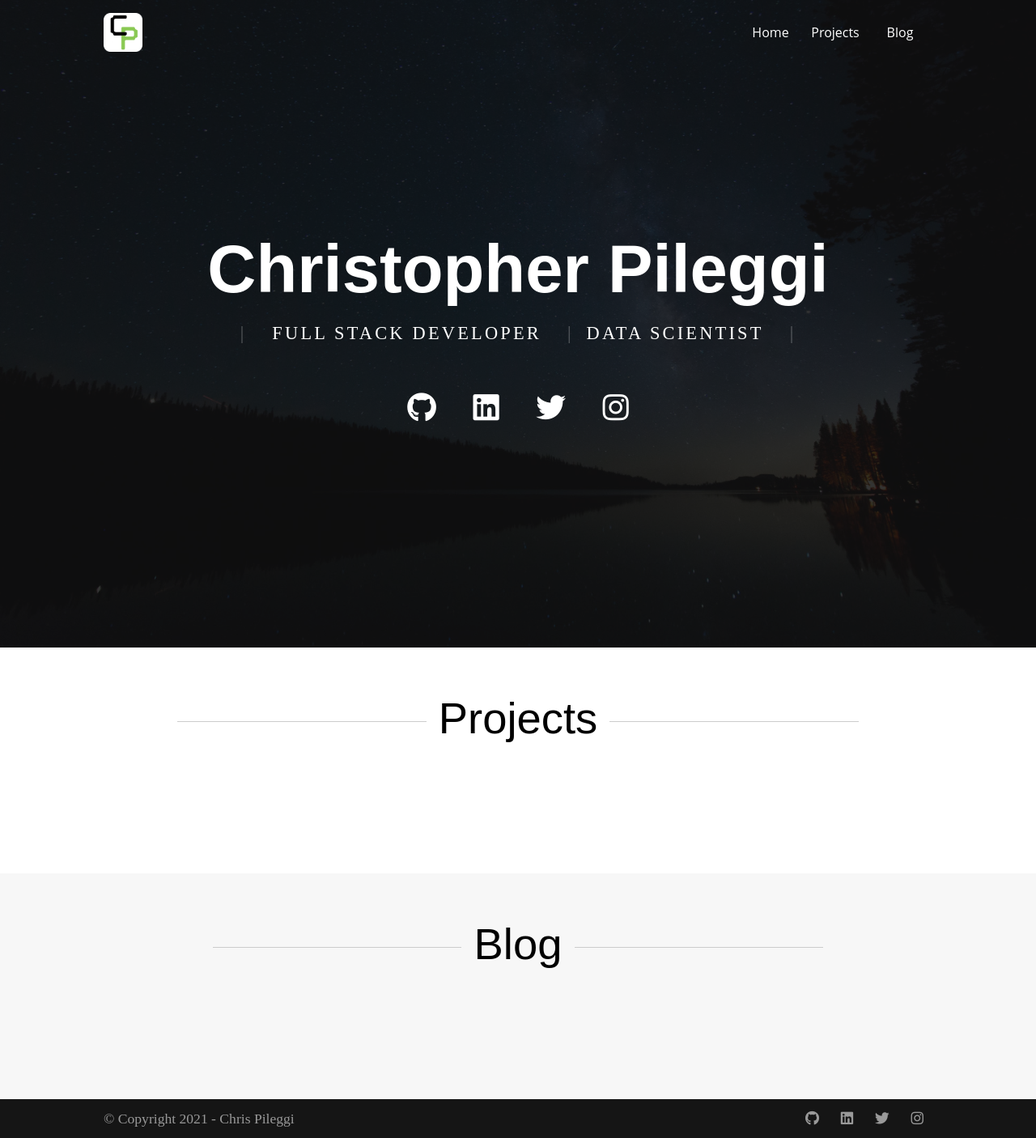
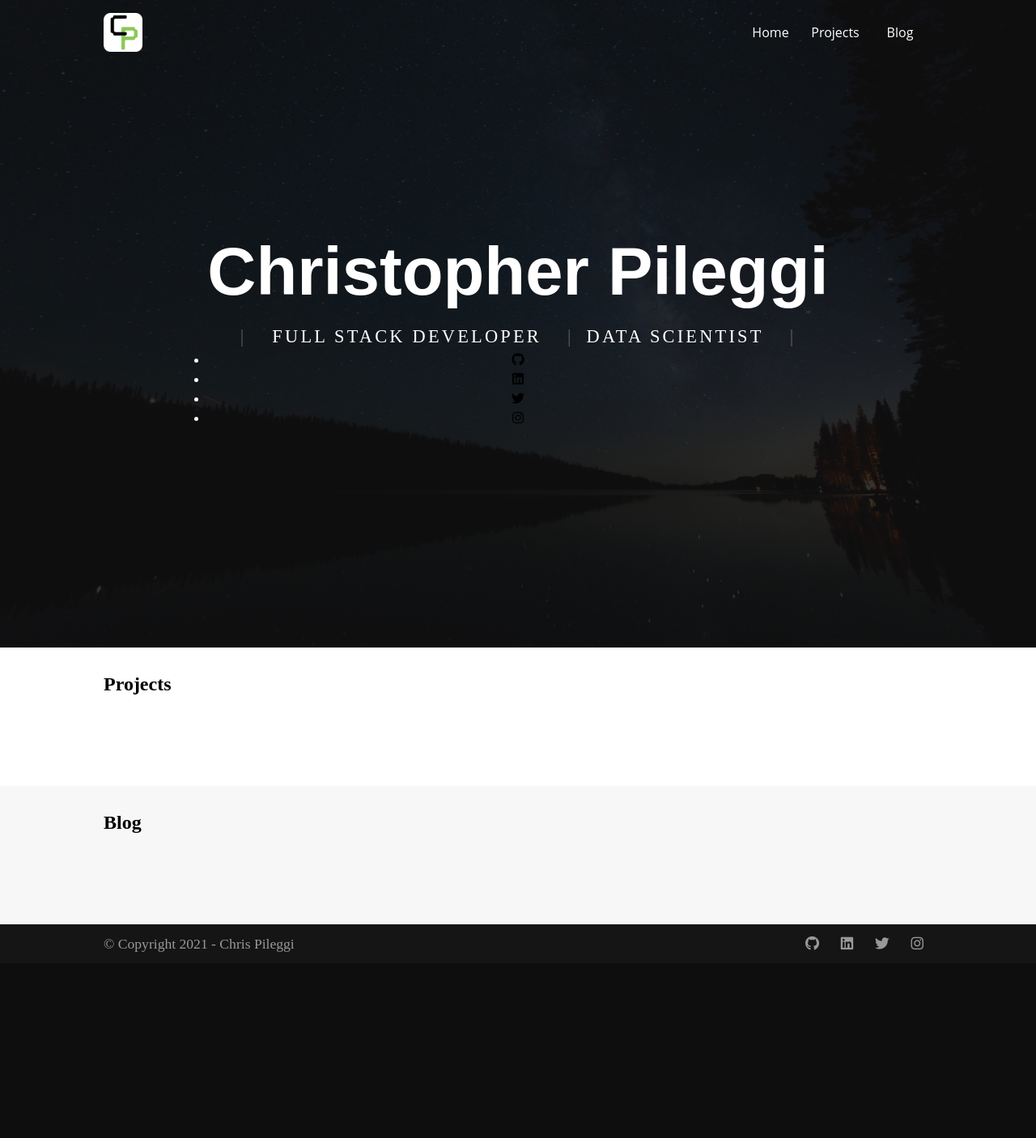
Before and after one commit to cjpileggi/online-portfolio, a PHP site: page /index.php in a window 1280 px wide. Shown: the whole page at 81% size. After the commit the page ends 1176 px from the top, so only its background shows below. Run offline with PHP 8.4, Linux system fonts and the light colour scheme; data that the repository does not hold is empty.

Commit message:
Cleanup CSS

```diff
--- a/css/home.css
+++ b/css/home.css
@@ -3,6 +3,14 @@
   margin: 0;
   padding: 0;
   scroll-behavior: smooth;
+}
+
+@-ms-viewport {
+  width: device-width;
+}
+
+html {
+  font-size: 100%;
 }
 
 a, a:link, a:visited {
@@ -85,54 +156,6 @@ html {
   background: #000000;
   height: 70vh;
   line-height: 70vh;
-}
-
-#social-links {
-  margin-top: 3rem;
-}
-
-#social-links li {
-  display: inline-block;
-  margin: 0 1.3rem;
-  font-size: 2.3rem;
-}
-
-#social-links li a {
-color: #FFFFFF;
-transition: all 0.3s ease-in-out
-}
-
-#social-links li a:visited {
-color: #FFFFFF;
-}
-
-#social-links li a:hover {
-  color: #8AC953;
-}
-
-.container {
-  width: 80%;
-  margin: 0 auto;
-}
-
-.land-sec {
-  font-size: 3.4rem;
-  font-weight: 300;
-  font-family: 'Dosis', sans-serif;
-  text-align: center;
-  overflow: hidden;
-  margin-top: 1.5rem;
-  margin-bottom: 3rem;
-}
-
-.land-sec::before, .land-sec::after {
-  content: "";
-  background-color: #CCCCCC;
-  display: inline-block;
-  height: 1px;
-  position: relative;
-  width: 30%;
-  vertical-align: middle;
 }
 
 .item-row {
--- a/header.php
+++ b/header.php
@@ -6,8 +6,10 @@ $headOpac = false;
 <html lang="en" dir="ltr">
 	<head>
 		<meta charset="utf-8" />
+    <meta name="viewport" content="width=device-width, initial-scale=1">
     <link rel="stylesheet" href="<?= STYLES_PATH . "main.css"; ?>" />
     <link rel="stylesheet" href="<?= STYLES_PATH . "home.css"; ?>" />
+    <link rel="stylesheet" href="<?= STYLES_PATH . "land.css"; ?>" />
     <link rel="stylesheet" href="<?= STYLES_PATH . "all.min.css"; ?>" /> <!--load all styles -->
 
     <link rel="apple-touch-icon" sizes="57x57" href="/img/icons/apple-icon-57x57.png" />
--- a/home.css
+++ /dev/null
@@ -1,4 +0,0 @@
-#headBG {
-  font-size: 95vh;
-  color: purple;
-}
--- a/index.php
+++ b/index.php
@@ -50,7 +50,7 @@ $result2 = $sth->fetchAll();
       {?>
 
         <div class="item-item">
-          <a href="entry.php?slug=<?php echo $result[$i]['slug']; ?>">
+          <a href="project/entry.php?slug=<?php echo $result[$i]['slug']; ?>">
           <div class="item-img"><img src="../img/<?php echo $result[$i]['img']; ?>" alt="" /></div>
           <h3><?php echo $result[$i]['name']; ?></h3>
           <p><?php echo $result[$i]['blurb']; ?></p>
@@ -73,7 +73,7 @@ $result2 = $sth->fetchAll();
     {?>
 
       <div class="item-item">
-        <a href="entry.php?slug=<?php echo $result2[$i]['slug']; ?>">
+        <a href="blog/entry.php?slug=<?php echo $result2[$i]['slug']; ?>">
         <div class="item-img"><img src="../img/<?php echo $result2[$i]['img']; ?>" alt="" /></div>
         <h3><?php echo $result2[$i]['title']; ?></h3>
         <p><?php echo $result2[$i]['blurb']; ?></p>
```
Also changed, not shown: other parts of css/home.css (+158 -4 lines), css/main.css (deleted, +0 -152 lines).
